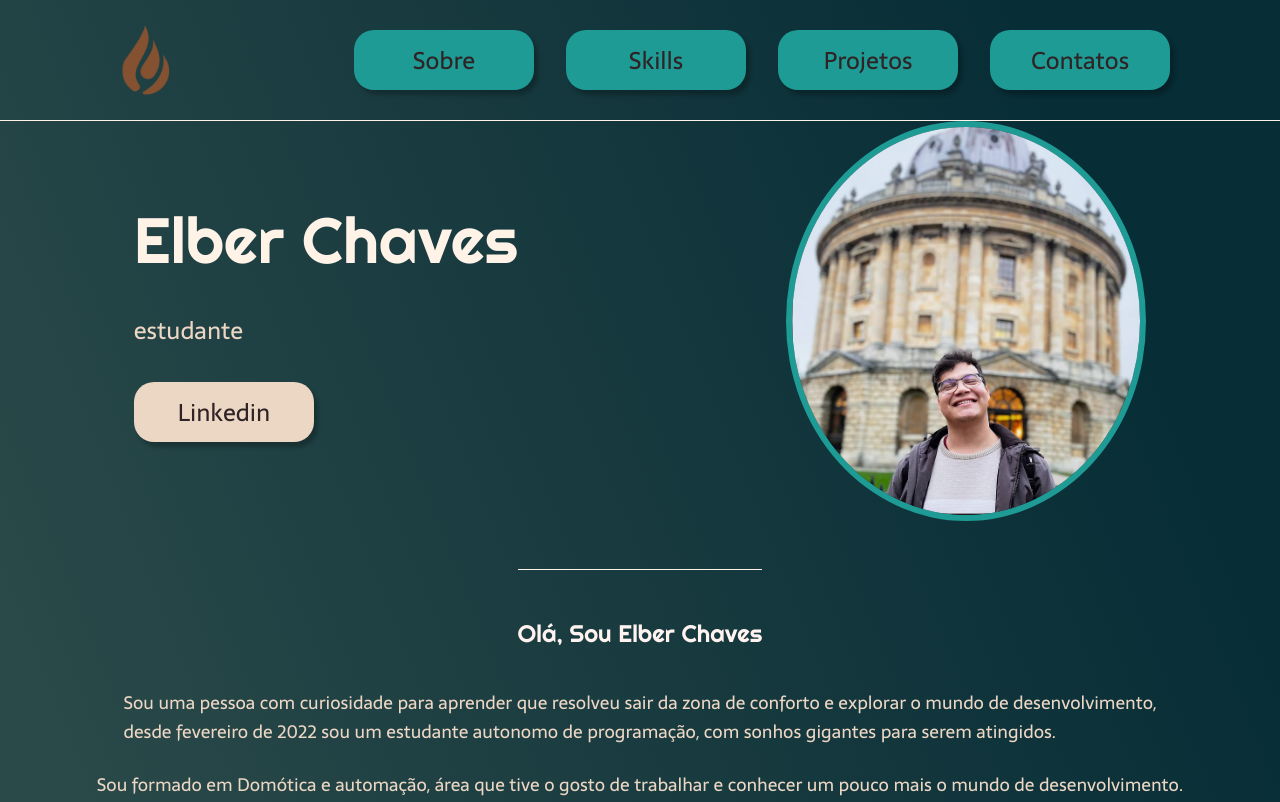
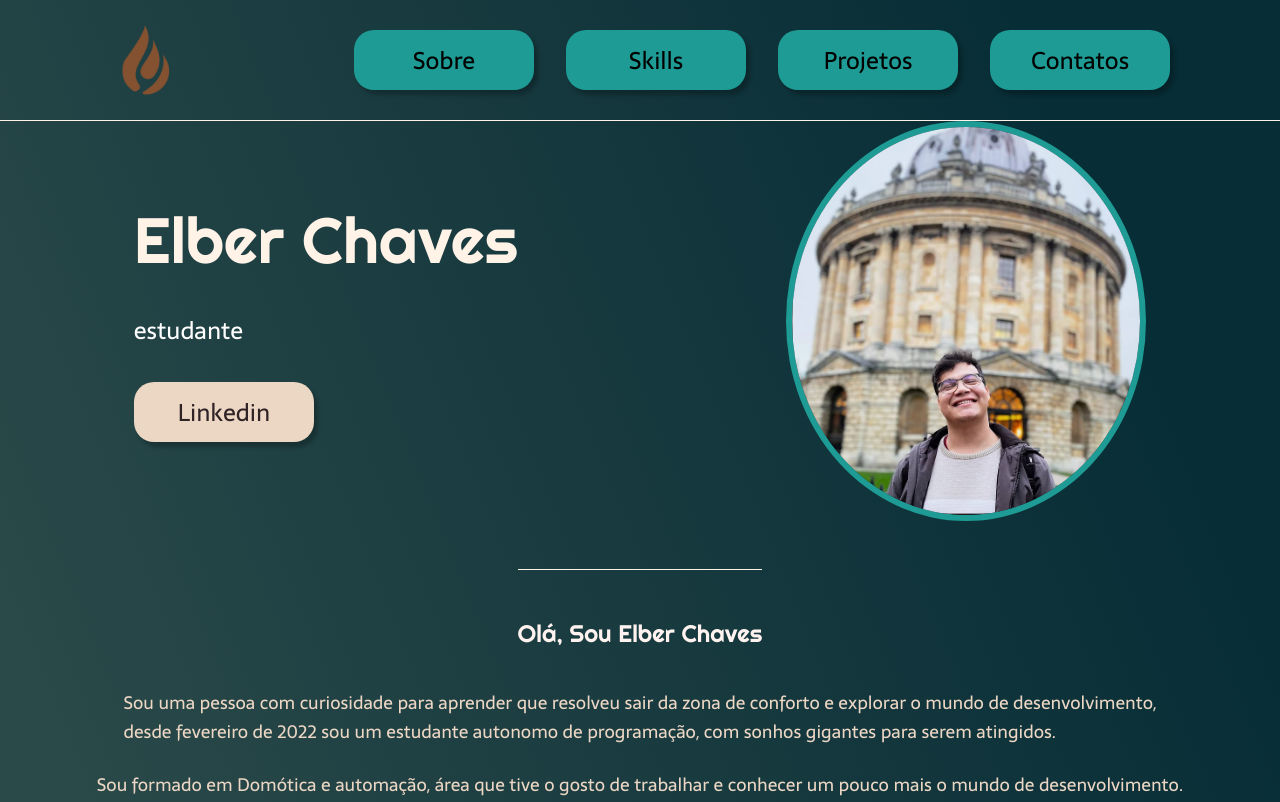
Before and after one commit to Zelbii/Landing_page_0.2, a plain HTML site: page Landing_Page_0.2/index.html in a window 1280 px wide. Shown: the top 802 px of the page. Drawn offline with Linux system fonts and the light colour scheme.

Commit message:
imagens e hover
Foi adicionado.
-imagens das skills  (falta implementar).
-mudanças de cores nos botoes de menu itens.

```diff
--- a/Landing_Page_0.2/index.html
+++ b/Landing_Page_0.2/index.html
@@ -26,7 +26,8 @@
         <h2 class="conteudo-principal-escrito-subtitulo">estudante </h2>
         <a href="https://www.linkedin.com/in/elberchaves/" target="_blank "rel="noopener noreferrer"><button class="conteudo-principal-escrito-botao">Linkedin</button></a>
       </div>
-      <img class="conteudo-principal-imagem" src="photo.png" alt="Imagem da BotChaves">
+      <img class="conteudo-principal-imagem"
+      src="photo.png" alt="Imagem da BotChaves">
     </section>
 
     <section class="conteudo-secundario">
@@ -47,6 +48,11 @@
         </p>
       </div>
     </section>
+    <section>
+      <div>
+
+      </div>
+    </section>
   <br>
   <br>
   </main>
--- a/Landing_Page_0.2/style.css
+++ b/Landing_Page_0.2/style.css
@@ -48,9 +48,14 @@ body {
   font-family: 'Sarala', sans-serif;
   font-weight: 400;
   font-size: 24px;
-  color: #2F2325;
+  color: #000000;
   align-items: center;
 }
+
+.cabecalho-menu-item:hover {
+    background-color: rgb(55, 237, 218);
+}
+
 
 .conteudo {
   margin-bottom: 48px;
@@ -81,7 +86,7 @@ body {
   font-family: 'Sarala', sans-serif;
   font-weight: 400;
   font-size: 24px;
-  color: #ECD6C4;
+  color: #ffffff;
 }
 
 .conteudo-principal-escrito-botao {
```
Also changed, not shown: Landing_Page_0.2/skill/css3.png (added), Landing_Page_0.2/skill/git.png (added), Landing_Page_0.2/skill/html5.png (added).
